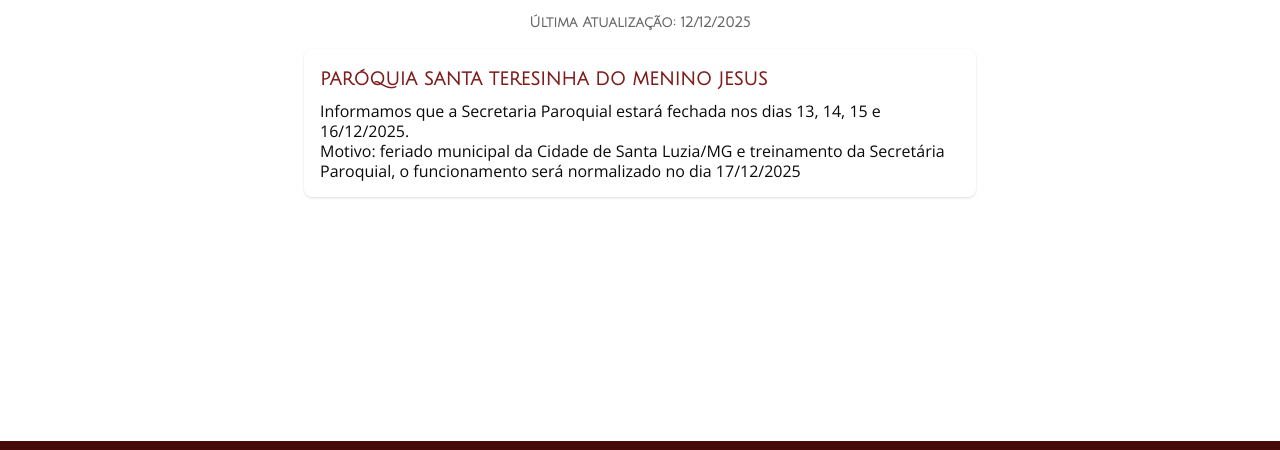
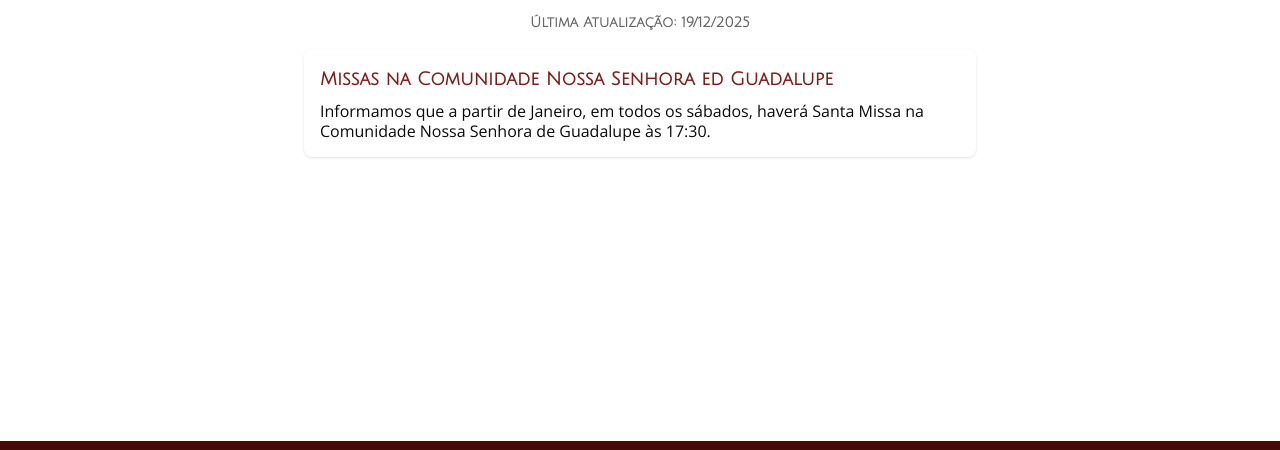
Before and after one commit to mateusathos/igreja-santa-teresinha, a plain HTML site: page avisos.html in a window 1280 px wide. Shown: the part 155-605 px from the top of the page. Drawn offline with nearby package versions, Linux system fonts and the light colour scheme.

Commit message:
avisos e missas de natal

```diff
--- a/avisos.html
+++ b/avisos.html
@@ -17,16 +17,15 @@
   <main class=" mt-28 space-y-4 flex-grow flex flex-col items-center">
 
     <h1 class="mx-4 text-center text-3xl lg:text-4xl font-bold text-red-900">Avisos Paroquiais</h1>
-    <p class="font-bold text-sm text-black/60">Última Atualização: 12/12/2025</p>
+    <p class="font-bold text-sm text-black/60">Última Atualização: 19/12/2025</p>
     <!-- Aviso 1 -->
 
     <h1 class="text-lg hidden">Não há avisos no momento.</h1>
 
     <div id="avisos" class="flex flex-col gap-7 mx-6 lg:max-w-2xl">
       <div class="bg-white rounded-lg shadow p-4">
-        <h2 class="text-lg font-semibold text-red-900">PARÓQUIA SANTA TERESINHA DO MENINO JESUS</h2>
-        <p class=" text-sm mt-2">Informamos que a Secretaria Paroquial estará fechada nos dias 13, 14, 15 e 16/12/2025.
-          <br>Motivo: feriado municipal da Cidade de Santa Luzia/MG e treinamento da Secretária Paroquial, o funcionamento será normalizado no dia 17/12/2025</p>
+        <h2 class="text-lg font-semibold text-red-900">Missas na Comunidade Nossa Senhora ed Guadalupe</h2>
+        <p class=" text-sm mt-2">Informamos que a partir de Janeiro, em todos os sábados, haverá Santa Missa na Comunidade Nossa Senhora de Guadalupe às 17:30.</p>
       </div>
     </div>
   </main>
```
Also changed, not shown: celebracoes.html (+4 -0 lines), imgs/horarios/missa-natal.jfif (added).
